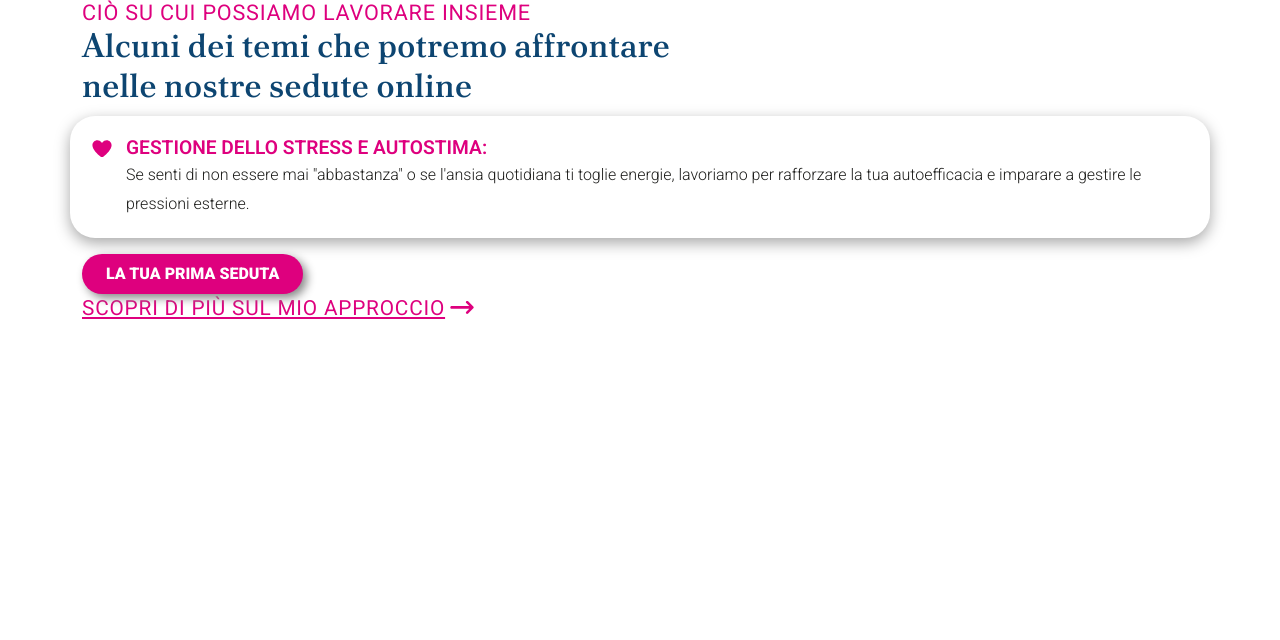
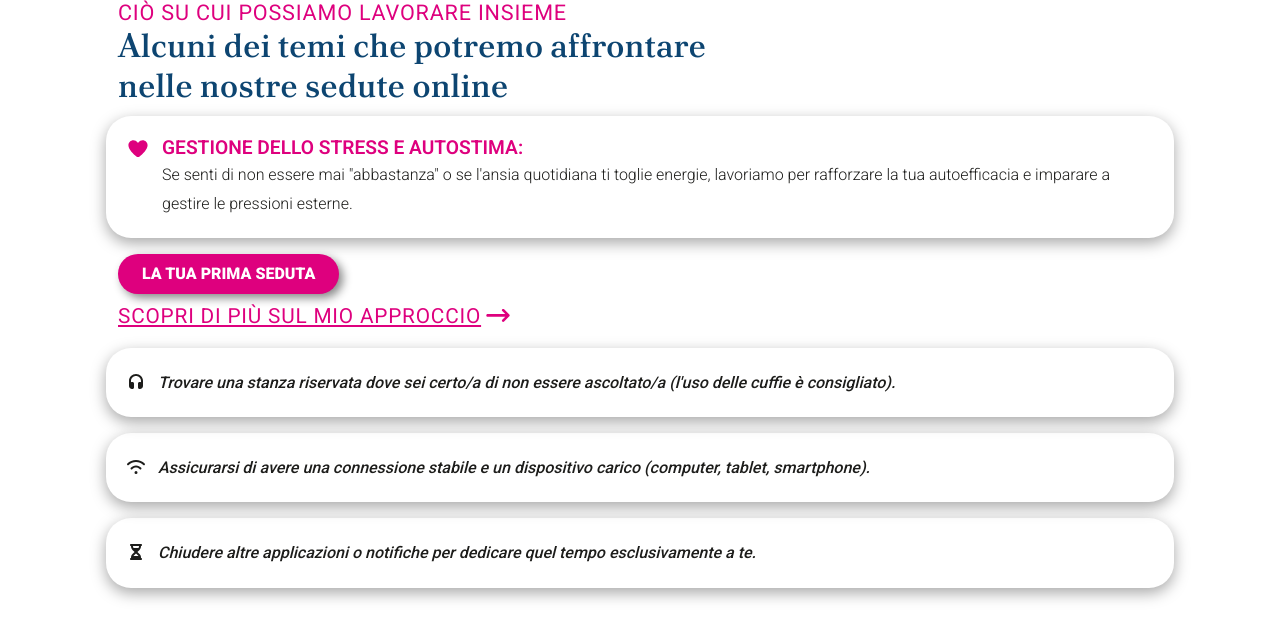
Before and after one commit to giannibussoletti/christiancecconi.it-migration, a React (Vite) app: page / in a window 1280 px wide. Shown: the top 640 px of the page. Built offline with nearby package versions, Linux system fonts and the light colour scheme.

Commit message:
add padding bottom to components

```diff
--- a/src/assets/components/MoreInfoArrow.tsx
+++ b/src/assets/components/MoreInfoArrow.tsx
@@ -6,7 +6,7 @@ import type { ButtonTypes } from "../types"
 const MoreInfoArrow = (arrowProps: ButtonTypes) => {
   const nav = useNavigate()
   return (
-    <Row>
+    <Row className="mb-3">
       <Col className="more-info-arrow" onClick={() => nav(arrowProps.link)}>
         {arrowProps.text}
         <FontAwesomeIcon className="ps-1" icon={faArrowRightLong} />
--- a/src/assets/components/ThemeButton.tsx
+++ b/src/assets/components/ThemeButton.tsx
@@ -8,7 +8,7 @@ const ThemeButton = (buttonProps: ButtonTypes) => {
   return (
     <Button
       variant="dark"
-      className="rounded-pill text-uppercase theme-button border-0 px-4 py-2"
+      className="rounded-pill text-uppercase theme-button border-0 px-4 py-2 mb-2"
       onClick={() => nav(buttonProps.link)}>
       {buttonProps.text}
     </Button>
--- a/src/assets/pages/Home.tsx
+++ b/src/assets/pages/Home.tsx
@@ -1,16 +1,24 @@
-import { Container } from "react-bootstrap"
+import { Col, Container, Row } from "react-bootstrap"
 import TitleSubtitle from "../components/TitleSubtitle"
 import InfoCard from "../components/InfoCard"
 import { ICStress, lavorareInsieme, ButPrimaSeduta, ArrowApproccio } from "../texts/textHome"
 import ThemeButton from "../components/ThemeButton"
 import MoreInfoArrow from "../components/MoreInfoArrow"
+import { ICSedute } from "../texts/textSeduteOnline"
 const Home = () => {
   return (
-    <Container>
-      <TitleSubtitle {...lavorareInsieme} />
-      <InfoCard {...ICStress} />
-      <ThemeButton {...ButPrimaSeduta} />
-      <MoreInfoArrow {...ArrowApproccio} />
+    <Container className="px-5">
+      <Row>
+        <Col>
+          <TitleSubtitle {...lavorareInsieme} />
+          <InfoCard {...ICStress} />
+          <ThemeButton {...ButPrimaSeduta} />
+          <MoreInfoArrow {...ArrowApproccio} />
+          {ICSedute.map((info) => {
+            return <InfoCard {...info} />
+          })}
+        </Col>
+      </Row>
     </Container>
   )
 }
```
